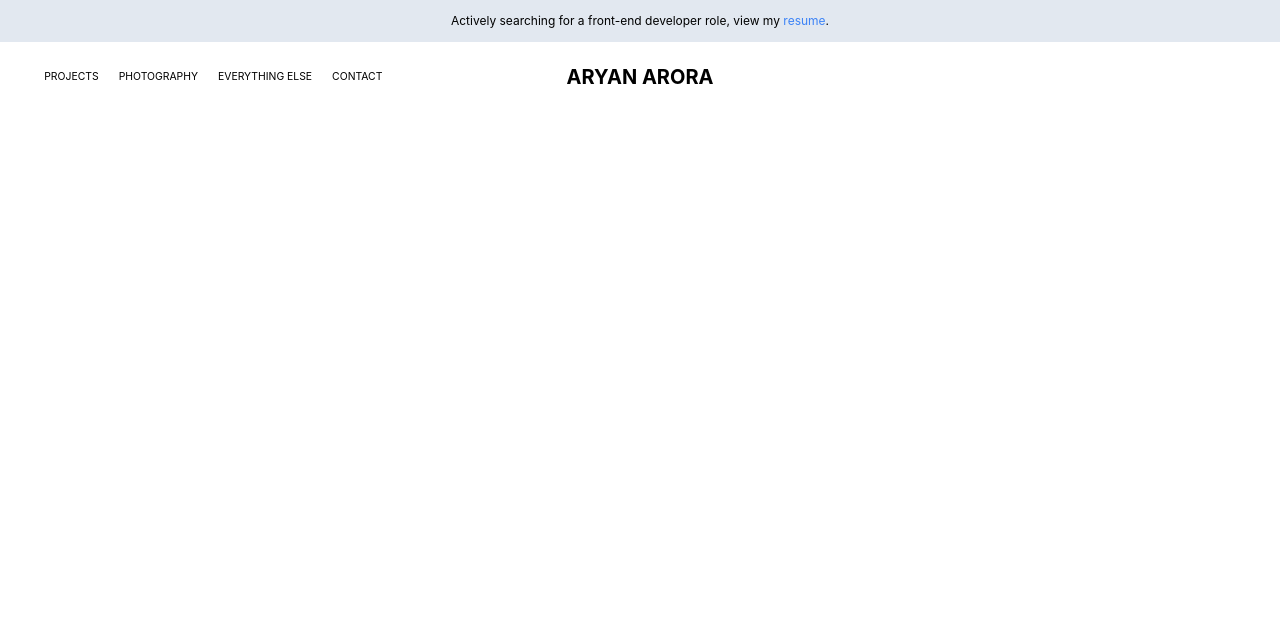
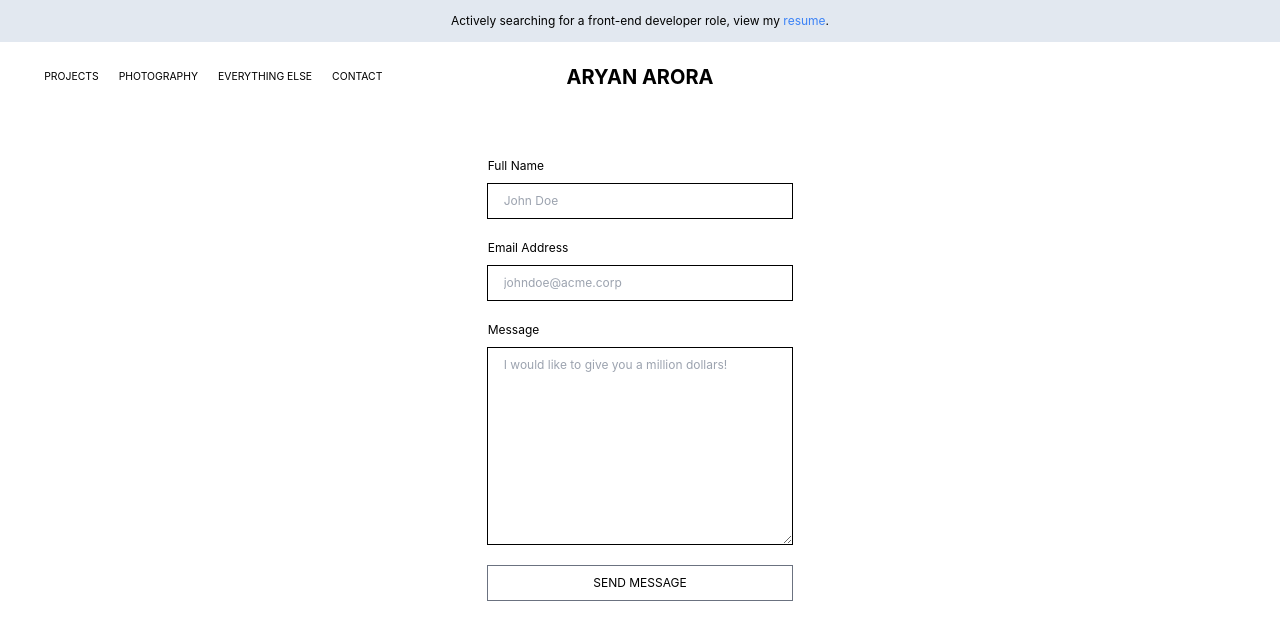
Before and after one commit to aryanxarora/Aryan-Arora, a React (Create React App) app: page /contact in a window 1280 px wide. Shown: the top 640 px of the page. Built offline with nearby package versions, Linux system fonts and the light colour scheme.

Commit message:
Email JS Setup

```diff
--- a/package.json
+++ b/package.json
@@ -3,6 +3,7 @@
   "version": "0.1.0",
   "private": true,
   "dependencies": {
+    "@emailjs/browser": "^3.11.0",
     "@testing-library/jest-dom": "^5.16.5",
     "@testing-library/react": "^13.4.0",
     "@testing-library/user-event": "^13.5.0",
--- a/src/App.js
+++ b/src/App.js
@@ -10,6 +10,7 @@ import Projects from './components/Projects';
 import Announce from './components/Announce';
 import Photography from './components/Photography';
 import EverythingElse from './components/EverythingElse';
+import Contact from "./components/Contact";
 
 function App() {
   return (
@@ -23,6 +24,7 @@ function App() {
             <Route path="/projects" element={<Projects />} />
             <Route path="/photography" element={<Photography />} />
             <Route path="/everythingelse" element={<EverythingElse />} />
+            <Route path="/contact" element={<Contact />} />
           </Routes>
         </div>
       </Router>
--- /dev/null
+++ b/src/components/Contact.jsx
@@ -0,0 +1,84 @@
+import React, { useState, useRef } from "react";
+import emailjs from "@emailjs/browser";
+
+function Contact() {
+  const form = useRef();
+  const [isDisabled, setIsDisabled] = useState(false);
+  const [submitClasses, setSubmitClasses] = useState(
+    "disabled:bg-green-500 disabled:ring-0 disabled:font-medium disabled:text-white"
+  );
+  const [buttonText, setButtonText] = useState("SEND MESSAGE");
+
+  const toggleDisable = () => {
+    setIsDisabled(!isDisabled);
+  };
+
+  const sendEmail = (e) => {
+    e.preventDefault();
+
+    emailjs
+      .sendForm(
+        "service_c1vsxth",
+        "template_s81tzq5",
+        form.current,
+        "2erWYjaPkO4fwDjVD"
+      )
+      .then(
+        (result) => {
+          toggleDisable();
+          setButtonText("MESSAGE SENT");
+        },
+        (error) => {
+          window.alert("Error, try again later!");
+        }
+      );
+  };
+
+  return (
+    <div className="flex justify-center items-center">
+      <form
+        ref={form}
+        onSubmit={sendEmail}
+        className="flex flex-col space-y-4 mt-10"
+      >
+        <div>
+          <label className="text-sm">Full Name</label>
+          <input
+            type="text"
+            name="user_name"
+            placeholder="John Doe"
+            className="text-sm ring-1 ring-black w-full px-4 py-2 mt-2 outline-none focus:ring-2 focus:ring-purple-300"
+          />
+        </div>
+        <div>
+          <label className="text-sm">Email Address</label>
+          <input
+            type="email"
+            name="user_email"
+            placeholder="johndoe@acme.corp"
+            className="text-sm ring-1 ring-black w-full px-4 py-2 mt-2 outline-none focus:ring-2 focus:ring-purple-300"
+          />
+        </div>
+        <div>
+          <label className="text-sm">Message</label>
+          <textarea
+            name="message"
+            placeholder="I would like to give you a million dollars!"
+            rows="10"
+            className="text-sm ring-1 ring-black w-full px-4 py-2 mt-2 outline-none focus:ring-2 focus:ring-purple-300"
+          ></textarea>
+        </div>
+        <button
+          type="submit"
+          value="Send"
+          className={`inline-block ring-1 ring-gray-500 font-sans text-sm px-6 py-2 uppercase hover:bg-black hover:text-white ${submitClasses}`}
+          disabled={isDisabled}
+        >
+          {buttonText}
+        </button>
+      </form>
+    </div>
+  );
+}
+
+export default Contact;
--- a/src/components/Navbar.jsx
+++ b/src/components/Navbar.jsx
@@ -16,7 +16,7 @@ function Nav() {
             <Link to="/everythingelse">EVERYTHING ELSE</Link>
           </li>
           <li className="hover:underline">
-            <Link to="/content">CONTACT</Link>
+            <Link to="/contact">CONTACT</Link>
           </li>
         </ul>
       </div>
--- a/src/components/Projects.jsx
+++ b/src/components/Projects.jsx
@@ -13,17 +13,6 @@ function Projects() {
           "Lorem ipsum dolor sit amet consectetur adipisicing elit. Lorem ipsum dolor sit amet consectetur adipisicing elit. Lorem ipsum, dolor sit amet consectetur adipisicing elit."
         }
         repo={"https://ergofix.ph/"}
-      />
-      <Tile
-        imageUrl={
-          "https://raw.githubusercontent.com/aryanxarora/Aryan-Arora/main/src/images/alpha_phi.png"
-        }
-        title={"ALPHA PHI BETA FRATERNITY WEBSITE"}
-        tag={"HTML/CSS/JS"}
-        description={
-          "Lorem ipsum dolor sit amet consectetur adipisicing elit. Lorem ipsum dolor sit amet consectetur adipisicing elit. Lorem ipsum, dolor sit amet consectetur adipisicing elit."
-        }
-        repo={"https://alpha-phi-beta.netlify.app/index.html"}
       />
       <Tile
         imageUrl={
@@ -49,6 +38,17 @@ function Projects() {
         }
         repo={"https://github.com/aryanxarora/project-hr-management-system"}
       />
+      <Tile
+        imageUrl={
+          "https://raw.githubusercontent.com/aryanxarora/Aryan-Arora/main/src/images/alpha_phi.png"
+        }
+        title={"ALPHA PHI BETA FRATERNITY WEBSITE"}
+        tag={"HTML/CSS/JS"}
+        description={
+          "Lorem ipsum dolor sit amet consectetur adipisicing elit. Lorem ipsum dolor sit amet consectetur adipisicing elit. Lorem ipsum, dolor sit amet consectetur adipisicing elit."
+        }
+        repo={"https://alpha-phi-beta.netlify.app/index.html"}
+      />
     </div>
   );
 }
```
Also changed, not shown: 1 other file (tests, documents, lock files or other folders).
